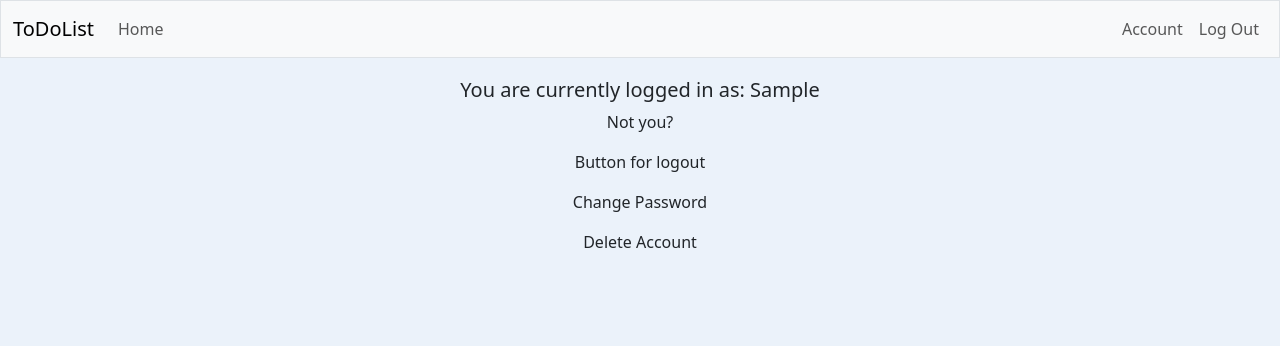
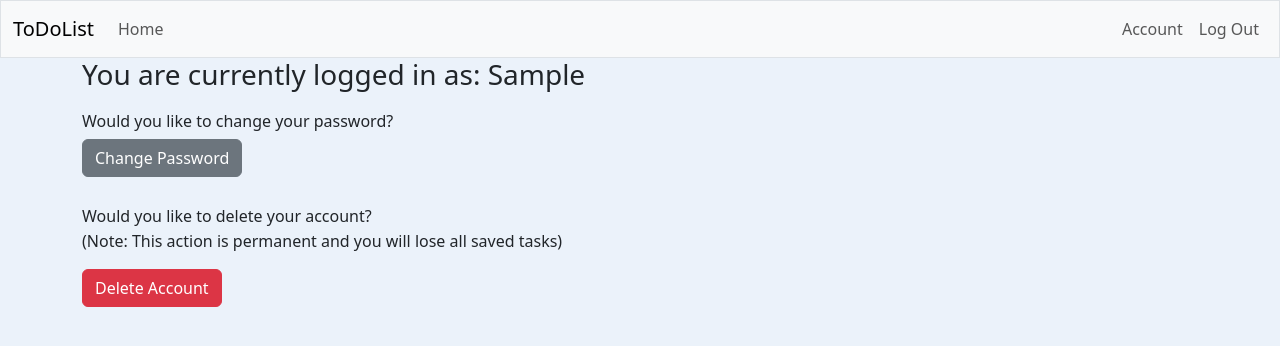
Before and after one commit to p-kessler/To-Do-List, a Flask app: page /account in a window 1280 px wide. Shown: the top 346 px of the page. Run offline with Flask 3, Linux system fonts and the light colour scheme; the visitor is signed in with stand-in values (Sample User, id 1).

Commit message:
further styling updates

```diff
--- a/app.py
+++ b/app.py
@@ -167,6 +167,8 @@ def home():
 
     return render_template("home.html")
 
+
+# Add features to delete account and change password
 @app.route("/account", methods=["GET", "POST"])
 def account():
     return render_template("account.html")
--- a/static/main.css
+++ b/static/main.css
@@ -44,10 +44,6 @@ li .text {
     margin-top: 15px;;
 }
 
-/* li.list-group-item {
-    background-color: #a4c3b2;
-} */
-
 
 .btn-primary {
     background-color: #064789;
@@ -57,14 +53,39 @@ li .text {
     width: 500px;
     margin: 0 auto;
     text-align: center;
+    max-width: 100%;
+    margin-top: 20px;
 }
 
 .info {
     margin-bottom: 50px;
 }
 
+
+img {
+    margin-top: 0;
+    margin-bottom: 30px;
+    height: 250px;
+    width: 250px;
+}
+
+.landing-buttons {
+    display: inline-block;
+    margin-right: 50px;
+}
+
 .account {
     margin: 0 auto;
+    margin-top: 20px;;
     text-align: center;
-    margin-top: 20px;;
+    width: 500px;
 }
+
+.change-password {
+    margin-top: 20px;
+    margin-bottom: 30px;
+}
+
+p, change-password {
+    margin-top: -5px;
+}
--- a/templates/account.html
+++ b/templates/account.html
@@ -4,11 +4,18 @@
 
 {% block body %}
 
-<div class="account">
-<h5>You are currently logged in as: {{ user.first_name }}</h5>
-<p>Not you?</p>
-<p>Button for logout</p>
-<p>Change Password</p>
-<p>Delete Account</p>
+<div>
+<h3>You are currently logged in as: {{ user.first_name }}</h3>
+<div class="change-password">
+<h6>Would you like to change your password?</h6>
+<a class="btn btn-secondary" href="/change-password" role="button">Change Password</a>
+</div>
+
+
+<div class="delete-account">
+<h6>Would you like to delete your account?</h6>
+<p>(Note: This action is permanent and you will lose all saved tasks)</p>
+<a class="btn btn-danger" href="/delete-account" role="button">Delete Account</a>
+</div>
 </div>
 {% endblock %}
```
Also changed, not shown: static/main.js (deleted, +0 -8 lines), templates/index.html (+15 -6 lines), static/image.png (added).
